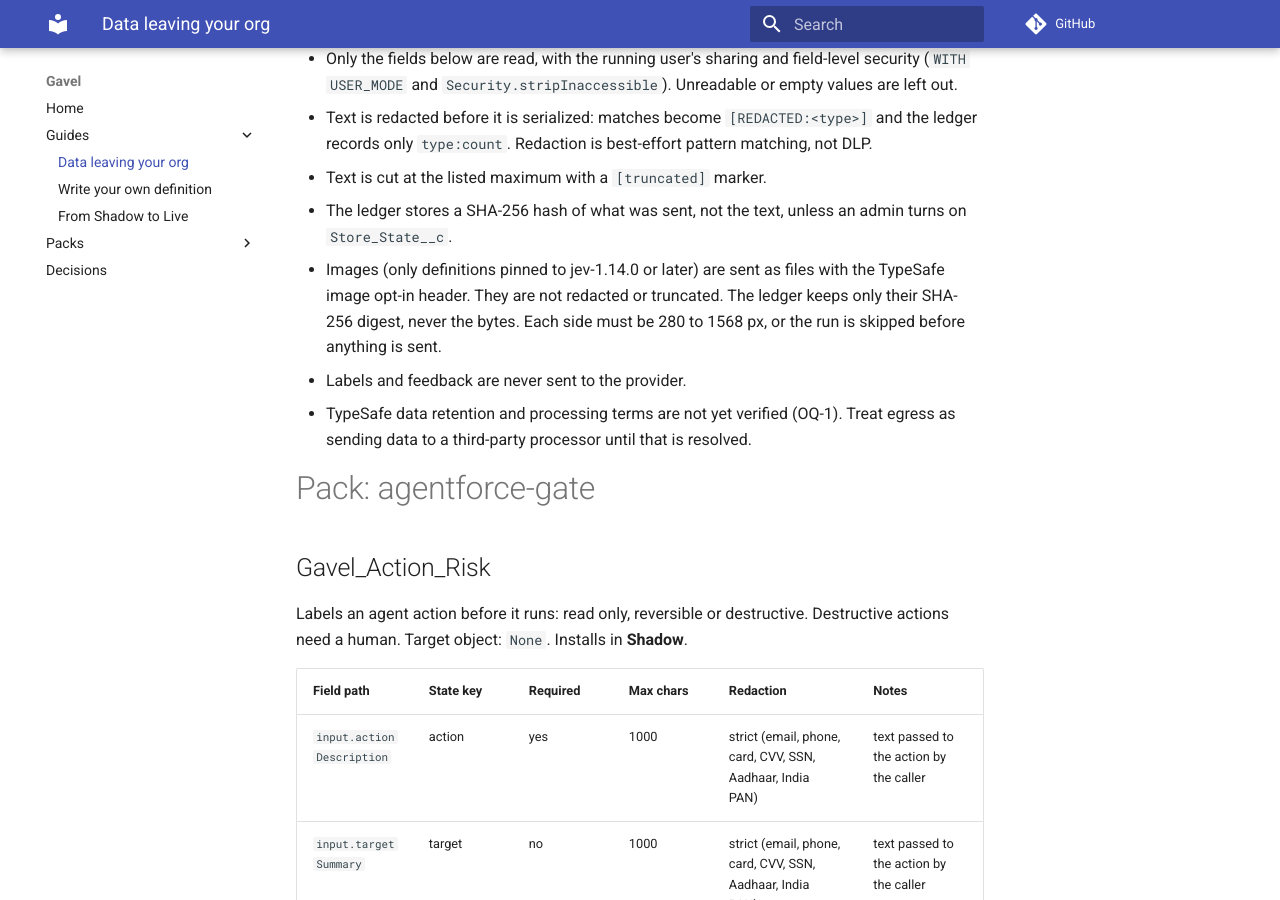
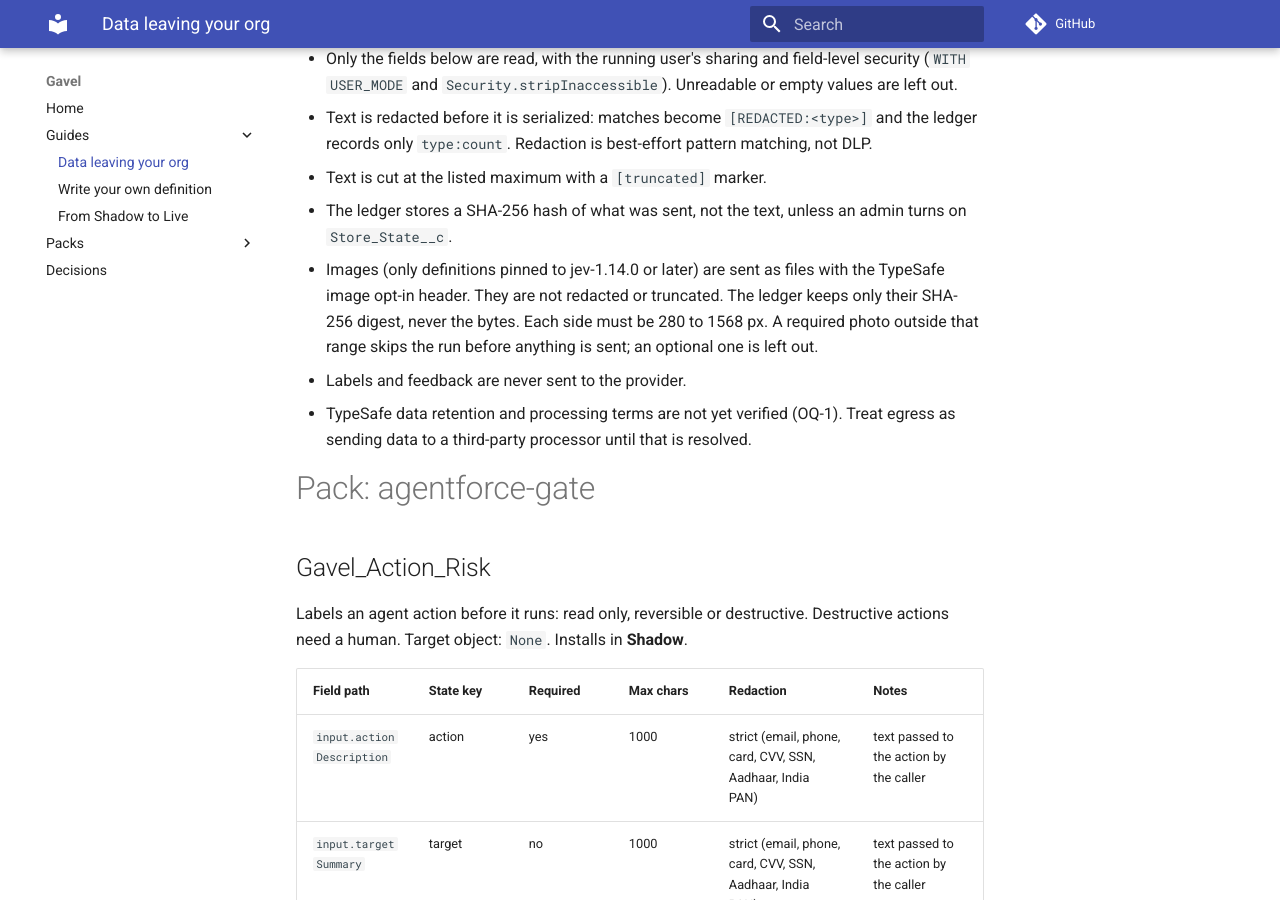
Before and after one commit to shivanathd/gavel, an MkDocs documentation site: the page built from docs/guides/data-leaving-your-org.md, in a window 1280 px wide and 900 px high, scrolled down 327 px. Built offline with MkDocs 1.6.1 and Material for MkDocs 9.7.7, drawn with Linux system fonts in a browser that asks for light colours; comment, search, counter and statistics services are not loaded.

Commit message:
fix: CodeRabbit follow-ups on #9
- Gavel_ImageAsset: require the IHDR chunk and a complete header before
  trusting PNG dimensions.
- Box gate clears the answer explicitly instead of relying on score being null.
- Docs: image skips apply to required photo fields; the byte limit is checked
  before the size; the cache keys on state, not record.

Co-Authored-By: Claude Opus 5.5 <noreply@anthropic.com>

```diff
--- a/docs/guides/data-leaving-your-org.md
+++ b/docs/guides/data-leaving-your-org.md
@@ -9,7 +9,7 @@ How sending works:
 - Text is redacted before it is serialized: matches become `[REDACTED:<type>]` and the ledger records only `type:count`. Redaction is best-effort pattern matching, not DLP.
 - Text is cut at the listed maximum with a `[truncated]` marker.
 - The ledger stores a SHA-256 hash of what was sent, not the text, unless an admin turns on `Store_State__c`.
-- Images (only definitions pinned to jev-1.14.0 or later) are sent as files with the TypeSafe image opt-in header. They are not redacted or truncated. The ledger keeps only their SHA-256 digest, never the bytes. Each side must be 280 to 1568 px, or the run is skipped before anything is sent.
+- Images (only definitions pinned to jev-1.14.0 or later) are sent as files with the TypeSafe image opt-in header. They are not redacted or truncated. The ledger keeps only their SHA-256 digest, never the bytes. Each side must be 280 to 1568 px. A required photo outside that range skips the run before anything is sent; an optional one is left out.
 - Labels and feedback are never sent to the provider.
 - TypeSafe data retention and processing terms are not yet verified (OQ-1). Treat egress as sending data to a third-party processor until that is resolved.
 
```
Also changed, not shown: .claude/skills/verify/SKILL.md (+5 -3 lines), README.md (+1 -1 lines), 4 other files.
